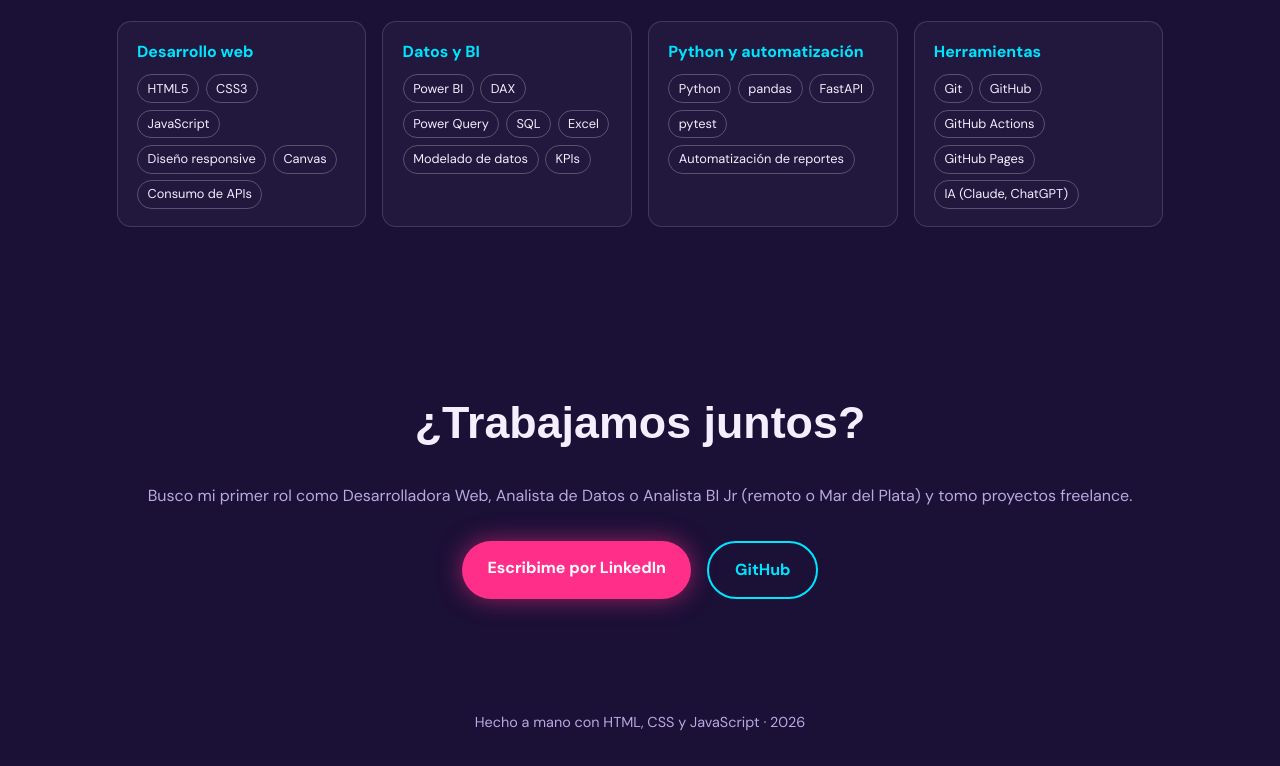
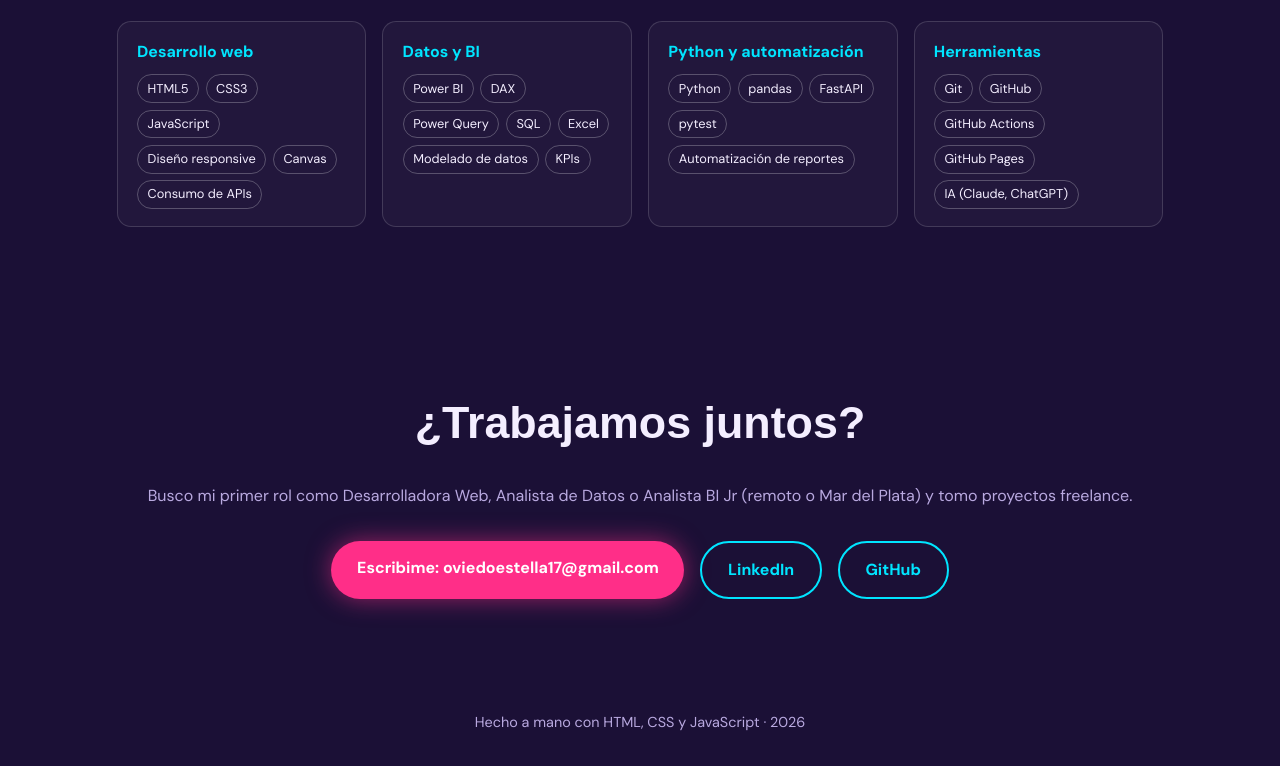
Before and after one commit to Rumenco1221/portfolio-neon, a plain HTML site: page index.html in a window 1280 px wide. Shown: the part 2265-3031 px from the top of the page. Drawn offline with Linux system fonts and the light colour scheme; a web font is replaced by a local one.

Commit message:
Agrega email de contacto
Co-Authored-By: Claude Opus 5.5 <noreply@anthropic.com>
Claude-Session: https://claude.ai/code/session_01Bc1eUazNCLAx3gzPmTRjtM

```diff
--- a/index.html
+++ b/index.html
@@ -75,7 +75,8 @@
       <h2>¿Trabajamos juntos?</h2>
       <p>Busco mi primer rol como Desarrolladora Web, Analista de Datos o Analista BI Jr (remoto o Mar del Plata) y tomo proyectos freelance.</p>
       <div class="acciones">
-        <a class="btn btn-relleno" href="https://www.linkedin.com/in/estela-oviedo-cortez-796303228" target="_blank" rel="noopener">Escribime por LinkedIn</a>
+        <a class="btn btn-relleno" href="mailto:oviedoestella17@gmail.com">Escribime: oviedoestella17@gmail.com</a>
+        <a class="btn btn-borde" href="https://www.linkedin.com/in/estela-oviedo-cortez-796303228" target="_blank" rel="noopener">LinkedIn</a>
         <a class="btn btn-borde" href="https://github.com/Rumenco1221" target="_blank" rel="noopener">GitHub</a>
       </div>
     </section>
```
